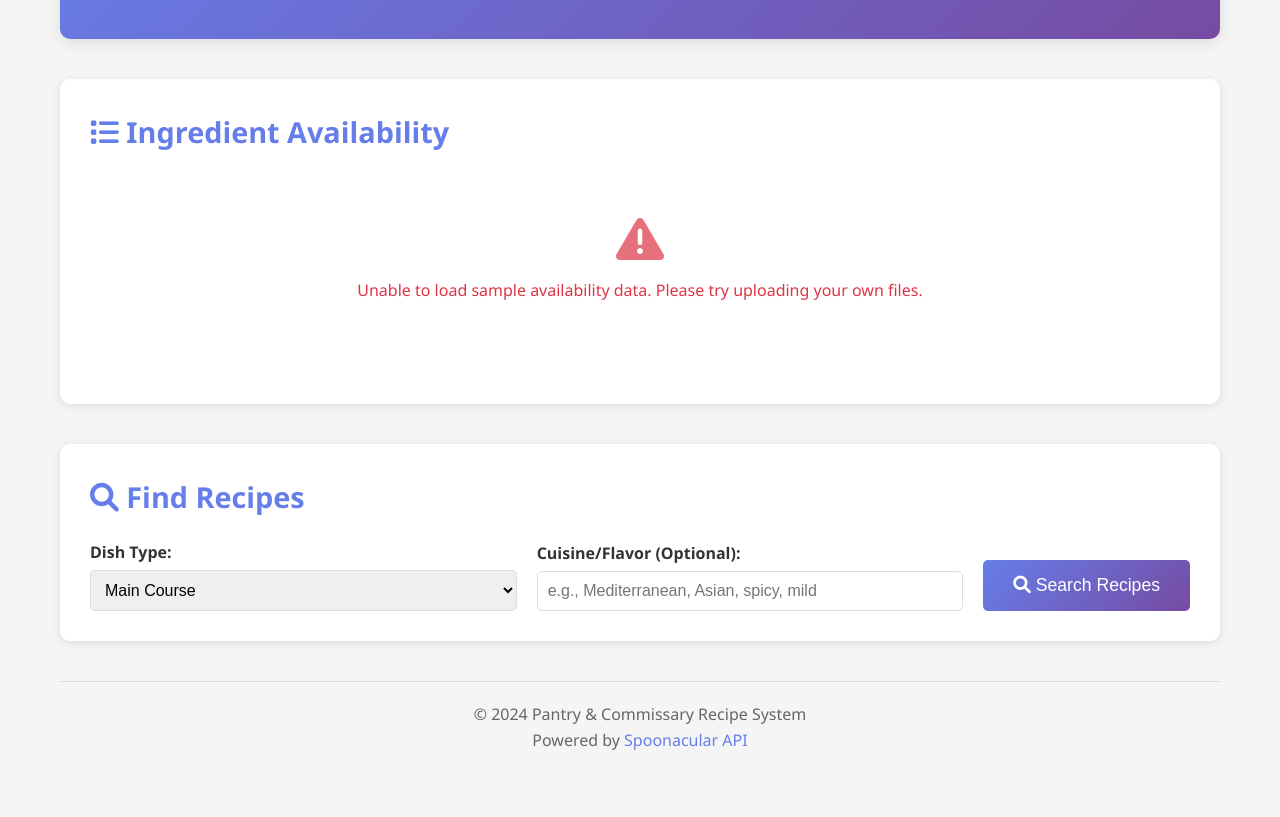
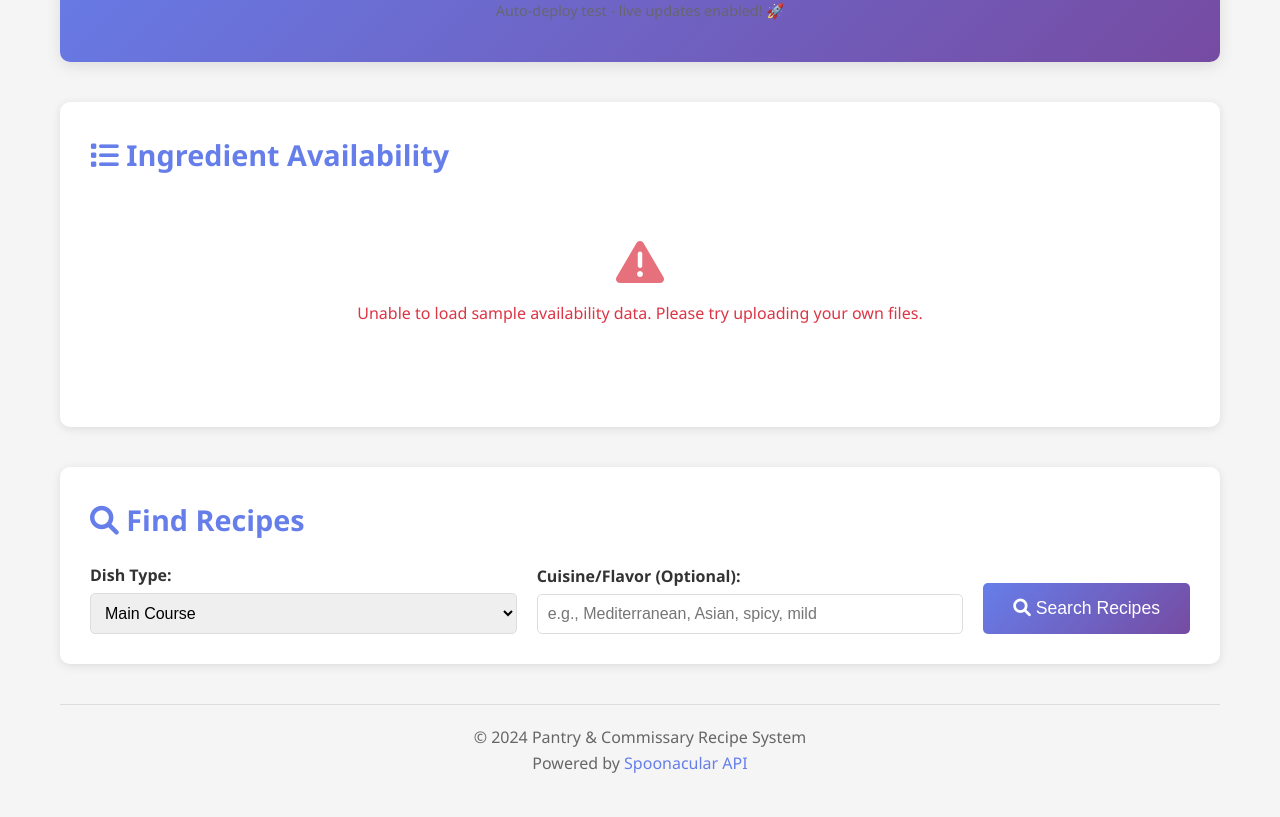
Before and after one commit to exceltechai/2504_PANTRY, a plain HTML site: page frontend/index.html in a window 1280 px wide. Shown: the part 135-952 px from the top of the page. Before the commit the page ends 929 px from the top, so only its background shows below. Drawn offline with Linux system fonts and the light colour scheme; no server answers.

Commit message:
Test auto-deploy: Added deployment status message

```diff
--- a/frontend/index.html
+++ b/frontend/index.html
@@ -11,6 +11,7 @@
     <div class="container">
         <header>
             <h1><i class="fas fa-utensils"></i> Pantry & Commissary Recipe System</h1>
+            <p style="color: #666; font-size: 0.9rem;">Auto-deploy test - live updates enabled! 🚀</p>
         </header>
 
         <main>
```
